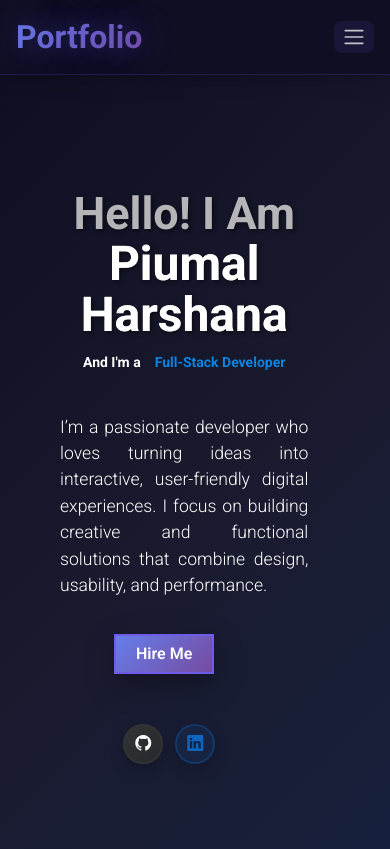
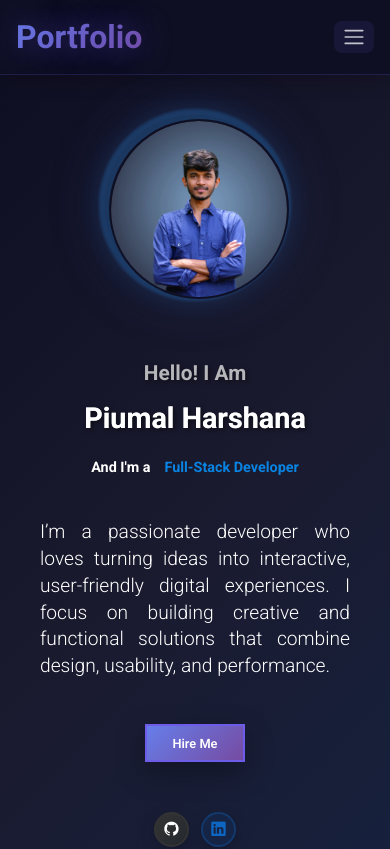
Before and after one commit to Piumalhk/My-Portfolio, a React (Vite) app in the folder My/: page / in a window 390 px wide. Shown: the top 849 px of the page. Built offline with nearby package versions, Linux system fonts and the light colour scheme.

Commit message:
Improve mobile responsiveness for Project page

```diff
--- a/My/src/Pages/Project.jsx
+++ b/My/src/Pages/Project.jsx
@@ -254,7 +254,6 @@ export default function Project() {
 
             {/* Download CV button */}
             <div className="p d-lg-block">
-
               <button className="c-btn">
                 <a
                   href="21CIS0008_Piumal.pdf"
@@ -270,10 +269,28 @@ export default function Project() {
       </nav>
       {/* Home Section */}
       <section className="home pt-3  pb-5" id="home">
+        {" "}
         <div className="container">
           <div className="row justify-content-evenly align-middle">
+            {/* Profile Image - Mobile First (order-1 on mobile, order-2 on desktop) */}
             <div
-              className="new col-10 col-md-6 text-center text-md-start"
+              className="col-12 col-md-4 d-block text-center order-1 order-md-2 mobile-profile-section"
+              data-aos="slide-left"
+            >
+              <div className="profile-frame">
+                <div className="profile-inner">
+                  <img
+                    src={banner01}
+                    className="img-fluid profile-image"
+                    alt="Banner"
+                  />
+                </div>
+              </div>
+            </div>
+
+            {/* Text Content - order-2 on mobile, order-1 on desktop */}
+            <div
+              className="new col-12 col-md-6 text-center text-md-start order-2 order-md-1"
               data-aos="slide-right"
             >
               {" "}
@@ -314,21 +331,7 @@ export default function Project() {
                   title="LinkedIn"
                 >
                   <i className="bi bi-linkedin"></i>
-                </a>
-              </div>
-            </div>{" "}
-            <div
-              className="col-10 col-md-4 d-none d-md-block "
-              data-aos="slide-left"
-            >
-              <div className="profile-frame">
-                <div className="profile-inner">
-                  <img
-                    src={banner01}
-                    className="img-fluid profile-image"
-                    alt="Banner"
-                  />
-                </div>
+                </a>{" "}
               </div>
             </div>
           </div>
--- a/My/src/Pages/index.css
+++ b/My/src/Pages/index.css
@@ -140,7 +140,7 @@ body {
 .home .new {
   margin-right: 0;
   order: 1;
- margin-bottom: 20px;
+  margin-bottom: 20px;
   margin-right: 190px;
 }
 
@@ -150,6 +150,11 @@ body {
   display: flex;
   align-items: center;
   justify-content: center;
+}
+
+/* Mobile Profile Section */
+.mobile-profile-section {
+  margin-bottom: 2rem;
 }
 
 /* Social Buttons Positioning */
@@ -161,31 +166,60 @@ body {
   padding-top: 0;
 }
 
-/* Responsive adjustments */
+/* Mobile Home Section Responsiveness */
 @media (max-width: 768px) {
   .home {
     min-height: auto;
-    padding: 2rem 0;
+    padding: 1rem 0;
+  }
+
+  .home .container {
+    padding-left: 1rem;
+    padding-right: 1rem;
   }
 
   .home .row {
     min-height: auto;
-  }
-
+    align-items: center;
+  }
+
+  /* Profile image at the top on mobile */
+  .mobile-profile-section {
+    margin-bottom: 2rem;
+    order: 1 !important;
+  }
+
+  /* Text content below profile image on mobile */
   .home .new {
-    order: 1;
+    order: 2 !important;
+    margin-right: 0;
+    margin-bottom: 0;
     text-align: center;
-    margin-bottom: 2rem;
-  }
-
-  .home .col-md-4 {
-    order: 2;
-    margin-top: 1rem;
   }
 
   .social-buttons {
     justify-content: center;
-    margin-top: 20px;
+    margin-top: 2rem;
+    gap: 1rem;
+  }
+}
+
+@media (max-width: 576px) {
+  .home {
+    padding: 0.5rem 0;
+  }
+
+  .mobile-profile-section {
+    margin-bottom: 1.5rem;
+  }
+
+  .home .new {
+    padding: 0 1rem;
+  }
+
+  .social-buttons {
+    margin-top: 1.5rem;
+    gap: 0.8rem;
   }
 }
 .navbar-nav .nav-link {
@@ -539,7 +573,7 @@ section::before {
   display: flex;
   align-items: center;
 }
-.new1{
+.new1 {
   margin-left: -20px;
 }
 .home h2 {
@@ -571,53 +605,118 @@ section::before {
   }
 }
 /*home mobile responsive*/
+@media (max-width: 768px) {
+  .home h2 {
+    font-size: 2.5rem;
+    line-height: 1.2;
+    margin-bottom: 1rem;
+  }
+
+  .h {
+    font-size: 2rem;
+  }
+
+  .c-orange {
+    font-size: 2.5rem;
+  }
+
+  .one,
+  .two {
+    font-size: 1.2rem;
+  }
+
+  .text2 {
+    font-size: 1rem;
+    line-height: 1.5;
+    margin-bottom: 1.5rem;
+  }
+
+  .h-btn {
+    width: 120px;
+    height: 45px;
+    font-size: 1rem;
+  }
+}
+
 @media (max-width: 576px) {
   .home h2 {
     font-size: 2rem;
-    line-height: 3rem;
-    margin-left: 40px;
-  }
+    line-height: 1.2;
+    margin-bottom: 1rem;
+  }
+
+  .h {
+    font-size: 1.5rem;
+  }
+
   .c-orange {
-    font-size: 3rem;
-  }
-  .home p {
-    font-size: 1.1rem;
-    margin-left: 40px;
-  }
-  .one {
-    font-size: 14px;
-    margin-left: 40px;
-  }
+    font-size: 2rem;
+  }
+
+  .one,
   .two {
-    font-size: 14px;
-  }
+    font-size: 1rem;
+  }
+
+  .text2 {
+    font-size: 0.9rem;
+    line-height: 1.4;
+    margin-bottom: 1.5rem;
+    padding: 0 0.5rem;
+  }
+
   .h-btn {
-
-    width: 100px;
+    width: 110px;
     height: 40px;
-    font-size: medium;
-  }
-
+    font-size: 0.9rem;
+  }
 
   .c-btn {
-    width: 100px;
+    width: 110px;
     height: 40px;
-    font-size: small;
-
-    align-items: center;
-  }
-  .p{
-     display: flex;
-  flex-direction: column;
-  align-items: center;
-  }
-
-  .github-btn {
+    font-size: 0.8rem;
+  }
+
+  .social-btn {
     width: 40px;
     height: 40px;
     font-size: 1rem;
-    margin-left: 10px;
-  } /* Original mobile responsive profile frame styles - removed duplicates */
+  }
+}
+
+@media (max-width: 400px) {
+  .home h2 {
+    font-size: 1.8rem;
+  }
+
+  .h {
+    font-size: 1.3rem;
+  }
+
+  .c-orange {
+    font-size: 1.8rem;
+  }
+
+  .one,
+  .two {
+    font-size: 0.9rem;
+  }
+
+  .text2 {
+    font-size: 0.85rem;
+  }
+
+  .h-btn {
+    width: 100px;
+    height: 38px;
+    font-size: 0.8rem;
+  }
+
+  .social-btn {
+    width: 35px;
+    height: 35px;
+    font-size: 0.9rem;
+  }
 }
 /* Expertise Section */
 .expertise {
@@ -682,11 +781,13 @@ section::before {
 @media (max-width: 576px) {
   .service-card {
     width: 350px;
+
   }
 
   .content {
     width: 350px;
     padding-right: 40px;
+
   }
 }
 
@@ -882,7 +983,7 @@ section::before {
   box-shadow: 0 20px 40px rgba(253, 203, 110, 0.3);
 }
 
-/* Responsive Design */
+/* Responsive Design for Skills Section */
 @media (max-width: 768px) {
   .skill-category {
     padding: 1.5rem;
@@ -896,25 +997,91 @@ section::before {
   .skill-item {
     height: 100px;
     padding: 1rem 0.5rem;
+    width: 100%;
+    max-width: 120px;
+    margin: 0 auto;
   }
 
   .skill-icon {
     font-size: 2rem;
   }
 
+  .skill-logo {
+    width: 35px;
+    height: 35px;
+  }
+
   .skill-item span {
     font-size: 0.8rem;
   }
-}
-
-@media (max-width: 376px) {
+
+  /* Center skills in mobile */
+  .skill-category .row {
+    justify-content: center;
+  }
+
+  .skill-category .col-lg-2 {
+    flex: 0 0 auto;
+    width: auto;
+    margin-bottom: 1rem;
+  }
+}
+
+@media (max-width: 576px) {
+  .skill-category {
+    padding: 1rem;
+    margin-bottom: 1.5rem;
+  }
+
+  .category-title {
+    font-size: 1.2rem;
+    margin-bottom: 1rem;
+  }
+
+  .skill-item {
+    height: 90px;
+    padding: 0.8rem 0.3rem;
+    width: 100px;
+    max-width: 100px;
+  }
+
+  .skill-icon {
+    font-size: 1.8rem;
+    height: 50px;
+  }
+
+  .skill-logo {
+    width: 30px;
+    height: 30px;
+  }
+
+  .skill-item span {
+    font-size: 0.75rem;
+    margin-top: 0.3rem;
+  }
+
+  /* Better spacing for mobile */
+  .skill-category .row {
+    gap: 0.5rem;
+    justify-content: center;
+  }
+}
+
+@media (max-width: 400px) {
   .skill-item {
     height: 80px;
-    margin-right: 20px;
+    width: 90px;
+    max-width: 90px;
   }
 
   .skill-icon {
-    font-size: 1rem;
+    font-size: 1.5rem;
+    height: 40px;
+  }
+
+  .skill-logo {
+    width: 25px;
+    height: 25px;
   }
 
   .skill-item span {
@@ -1977,9 +2144,108 @@ img {
   width: 400px;
   height: 400px;
   max-width: 400px;
- margin-bottom: 70px;
-
+  margin: 40px auto 0 auto;
   border-radius: 50%;
+}
+
+/* Mobile responsive profile frame */
+@media (max-width: 1200px) {
+  .profile-frame {
+    width: 350px;
+    height: 350px;
+    max-width: 350px;
+    margin: 20px auto 0 auto;
+  }
+
+  .profile-inner {
+    width: 350px;
+    height: 350px;
+  }
+
+  .profile-image {
+    width: 350px;
+    height: 350px;
+  }
+}
+
+@media (max-width: 768px) {
+  .profile-frame {
+    width: 280px;
+    height: 280px;
+    max-width: 280px;
+    margin: 10px auto 0 auto;
+  }
+
+  .profile-inner {
+    width: 280px;
+    height: 280px;
+    border: 2px solid rgba(15, 15, 35, 0.9);
+  }
+
+  .profile-image {
+    width: 280px;
+    height: 280px;
+  }
+
+  .profile-frame::before {
+    top: -5px;
+    left: -5px;
+    right: -5px;
+    bottom: -5px;
+  }
+
+  .profile-frame::after {
+    top: -3px;
+    left: -3px;
+    right: -3px;
+    bottom: -3px;
+  }
+}
+
+@media (max-width: 576px) {
+  .profile-frame {
+    width: 220px;
+    height: 220px;
+    max-width: 220px;
+    margin: 0 auto;
+  }
+
+  .profile-inner {
+    width: 220px;
+    height: 220px;
+  }
+
+  .profile-image {
+    width: 220px;
+    height: 220px;
+  }
+}
+
+@media (max-width: 480px) {
+  .profile-frame {
+    width: 180px;
+    height: 180px;
+    max-width: 180px;
+  }
+
+  .profile-inner {
+    width: 180px;
+    height: 180px;
+  }
+
+  .profile-image {
+    width: 180px;
+    height: 180px;
+  }
+
+  /* Reduce animation intensity on smaller screens */
+  .profile-frame::before {
+    animation-duration: 4s;
+  }
+
+  .profile-frame::after {
+    animation-duration: 5s;
+  }
 }
 
 /* Animated Border Effect */
@@ -2127,56 +2393,56 @@ img {
 
 @media (max-width: 768px) {
   .profile-frame {
-    width: 100px;
-    height: 100px;
-    max-width: 100px;
+    width: 280px;
+    height: 280px;
+    max-width: 280px;
     margin: 0 auto;
     padding: 6px;
   }
 
   .profile-inner {
-    width: 100px;
-    height: 100px;
+    width: 280px;
+    height: 280px;
     border: 2px solid rgba(15, 15, 35, 0.9);
   }
 
   .profile-image {
-    width: 100px;
-    height: 100px;
+    width: 280px;
+    height: 280px;
   }
 
   .profile-frame::before {
+    top: -5px;
+    left: -5px;
+    right: -5px;
+    bottom: -5px;
+  }
+
+  .profile-frame::after {
     top: -3px;
     left: -3px;
     right: -3px;
     bottom: -3px;
   }
-
-  .profile-frame::after {
-    top: -2px;
-    left: -2px;
-    right: -2px;
-    bottom: -2px;
-  }
 }
 
 @media (max-width: 480px) {
   .profile-frame {
-    width: 50px;
-    height: 50px;
-    max-width: 50px;
+    width: 180px;
+    height: 180px;
+    max-width: 180px;
     padding: 4px;
     margin: 0 auto;
   }
 
   .profile-inner {
-    width: 50px;
-    height: 50px;
+    width: 180px;
+    height: 180px;
   }
 
   .profile-image {
-    width: 50px;
-    height: 50px;
+    width: 180px;
+    height: 180px;
   }
 
   /* Reduce animation intensity on smaller screens */
```
Also changed, not shown: My/vercel.json (added).
